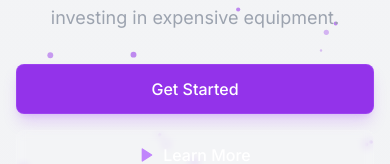
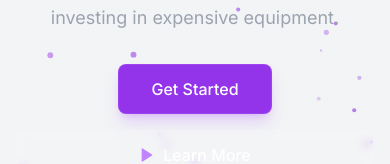
Before and after one commit to Akkumon/PlayForge, a React (Vite) app: page / in a window 390 px wide. Shown: the part 411-575 px from the top of the page. Built offline with nearby package versions, Linux system fonts and the light colour scheme; a web font is replaced by a local one.

Commit message:
fix: update HeroSection navigation - Replace anchor tag with React Router Link for Get Started button

```diff
--- a/src/components/HeroSection.tsx
+++ b/src/components/HeroSection.tsx
@@ -1,6 +1,7 @@
 import React from 'react';
 import { Play } from 'lucide-react';
 import { motion } from 'framer-motion';
+import { Link } from 'react-router-dom';
 import BackgroundEffects from './BackgroundEffects';
 import ParticleEffects from './ParticleEffects';
 
@@ -79,15 +80,18 @@ export default function HeroSection() {
           transition={{ duration: 0.6, delay: 0.6 }}
           className="flex flex-col sm:flex-row items-center justify-center gap-4"
         >
-          <motion.a
-            href="/signup"
+          <motion.div
             whileHover={{ scale: 1.05 }}
             whileTap={{ scale: 0.95 }}
-            className="bg-purple-600 hover:bg-purple-700 text-white px-8 py-3 rounded-lg font-medium transition-all duration-200 w-full sm:w-auto text-center
-              shadow-lg shadow-purple-500/25 hover:shadow-purple-500/40 border border-purple-500/50"
           >
-            Get Started
-          </motion.a>
+            <Link
+              to="/signup"
+              className="bg-purple-600 hover:bg-purple-700 text-white px-8 py-3 rounded-lg font-medium transition-all duration-200 w-full sm:w-auto text-center
+                shadow-lg shadow-purple-500/25 hover:shadow-purple-500/40 border border-purple-500/50 block"
+            >
+              Get Started
+            </Link>
+          </motion.div>
           <motion.a
             href="#features"
             whileHover={{ scale: 1.05 }}
```
